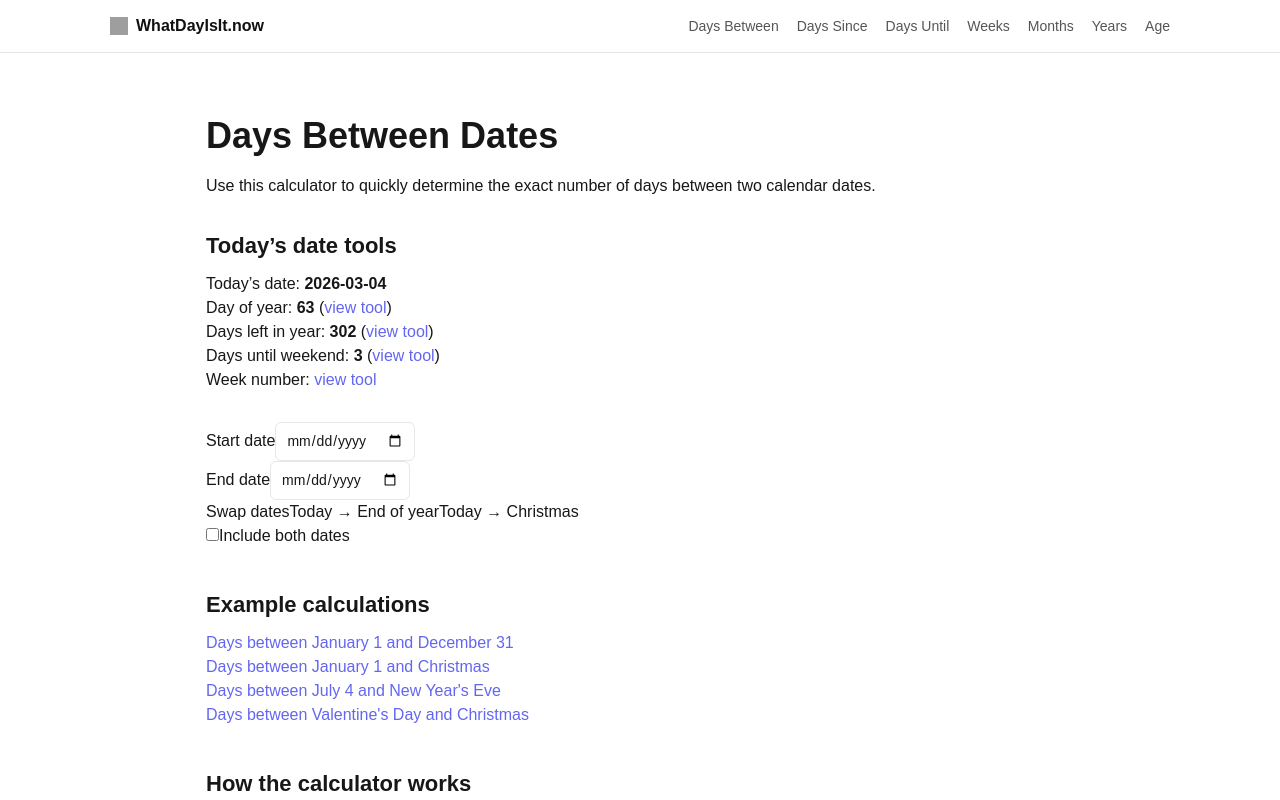
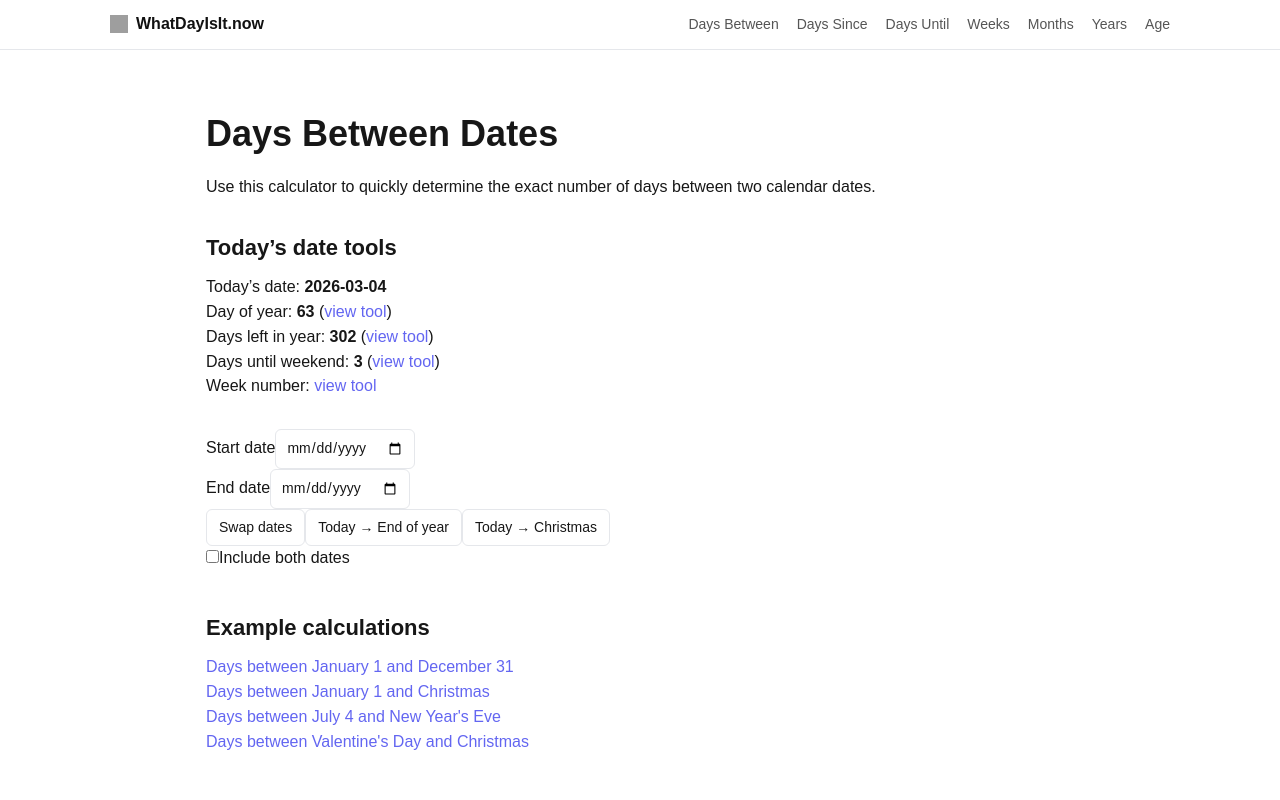
Before and after one commit to bosmeel/whatdayisit-now, a Next.js app: page /days-between in a window 1280 px wide. Shown: the top 800 px of the page. Built offline with nearby package versions, Linux system fonts and the light colour scheme; grey boxes are pictures that could not be loaded.

Commit message:
UI improvements styling

```diff
--- a/app/globals.css
+++ b/app/globals.css
@@ -1,6 +1,8 @@
 @import "tailwindcss";
 
-/* --- Base colors --- */
+/* ===============================
+   Base colors
+================================ */
 
 :root{
 --background:#ffffff;
@@ -21,13 +23,15 @@
 }
 }
 
-/* --- Global layout --- */
+/* ===============================
+   Global layout
+================================ */
 
 body{
 background:var(--background);
 color:var(--foreground);
 font-family:Arial, Helvetica, sans-serif;
-line-height:1.5;
+line-height:1.55;
 }
 
 .container{
@@ -36,12 +40,15 @@ margin:0 auto;
 padding:0 20px;
 }
 
-/* --- Header --- */
+/* ===============================
+   Header
+================================ */
 
 .site-header{
-border-bottom:1px solid #e5e5e5;
-padding:14px 0;
+border-bottom:1px solid var(--border);
+padding:12px 0;
 background:white;
+
 position:sticky;
 top:0;
 z-index:50;
@@ -70,7 +77,9 @@ width:18px;
 height:18px;
 }
 
-/* --- Navigation --- */
+/* ===============================
+   Navigation
+================================ */
 
 .main-nav{
 display:flex;
@@ -87,7 +96,9 @@ color:#555;
 color:var(--accent);
 }
 
-/* --- Links --- */
+/* ===============================
+   Links
+================================ */
 
 a{
 color:var(--accent);
@@ -95,17 +106,21 @@ text-decoration:none;
 }
 
 a:hover{
-opacity:.8;
+opacity:.85;
 }
 
-/* --- Main content spacing --- */
+/* ===============================
+   Main content
+================================ */
 
 .main-content{
 padding-top:32px;
 padding-bottom:60px;
 }
 
-/* --- Footer --- */
+/* ===============================
+   Footer
+================================ */
 
 .site-footer{
 border-top:1px solid var(--border);
@@ -121,7 +136,9 @@ gap:20px;
 justify-content:center;
 }
 
-/* --- Tool grid (dashboard cards) --- */
+/* ===============================
+   Tool grid (dashboard tools)
+================================ */
 
 .tool-grid{
 display:grid;
@@ -134,7 +151,7 @@ margin-top:20px;
 display:block;
 padding:18px;
 border:1px solid var(--border);
-border-radius:8px;
+border-radius:10px;
 background:var(--card);
 text-decoration:none;
 color:#222;
@@ -143,16 +160,18 @@ transition:all .15s ease;
 }
 
 .tool-card:hover{
-border-color:#bbb;
+border-color:#c7c9d1;
 box-shadow:0 4px 10px rgba(0,0,0,0.05);
 transform:translateY(-2px);
 }
 
-/* --- Dashboard stats (today page) --- */
+/* ===============================
+   Today dashboard cards
+================================ */
 
 .today-grid{
 display:grid;
-grid-template-columns:repeat(auto-fit,minmax(220px,1fr));
+grid-template-columns:repeat(auto-fit,minmax(160px,1fr));
 gap:18px;
 margin-top:24px;
 }
@@ -160,12 +179,14 @@ margin-top:24px;
 .today-card{
 background:var(--card);
 border:1px solid var(--border);
-border-radius:8px;
-padding:18px;
+border-radius:10px;
+padding:16px;
 font-size:14px;
 }
 
-/* --- Calculator inputs --- */
+/* ===============================
+   Calculator inputs
+================================ */
 
 .date-input{
 padding:8px 10px;
@@ -181,30 +202,35 @@ border-color:var(--accent);
 box-shadow:0 0 0 2px rgba(99,102,241,0.15);
 }
 
-/* --- Headings --- */
+/* Calculator buttons */
+
+button{
+padding:7px 12px;
+border-radius:6px;
+border:1px solid var(--border);
+background:#fff;
+font-size:14px;
+cursor:pointer;
+}
+
+button:hover{
+border-color:#c7c9d1;
+background:#fafafa;
+}
+
+/* ===============================
+   Headings
+================================ */
 
 h1{
 font-size:36px;
 font-weight:800;
-margin-bottom:10px;
+margin-bottom:12px;
 }
 
 h2{
 font-size:22px;
 font-weight:700;
-margin-top:30px;
+margin-top:32px;
 margin-bottom:10px;
 }
-.today-grid{
-display:grid;
-grid-template-columns:repeat(auto-fit,minmax(160px,1fr));
-gap:18px;
-margin-top:20px;
-}
-
-.today-card{
-border:1px solid #e5e7eb;
-border-radius:10px;
-padding:16px;
-background:#fafafa;
-}
```
